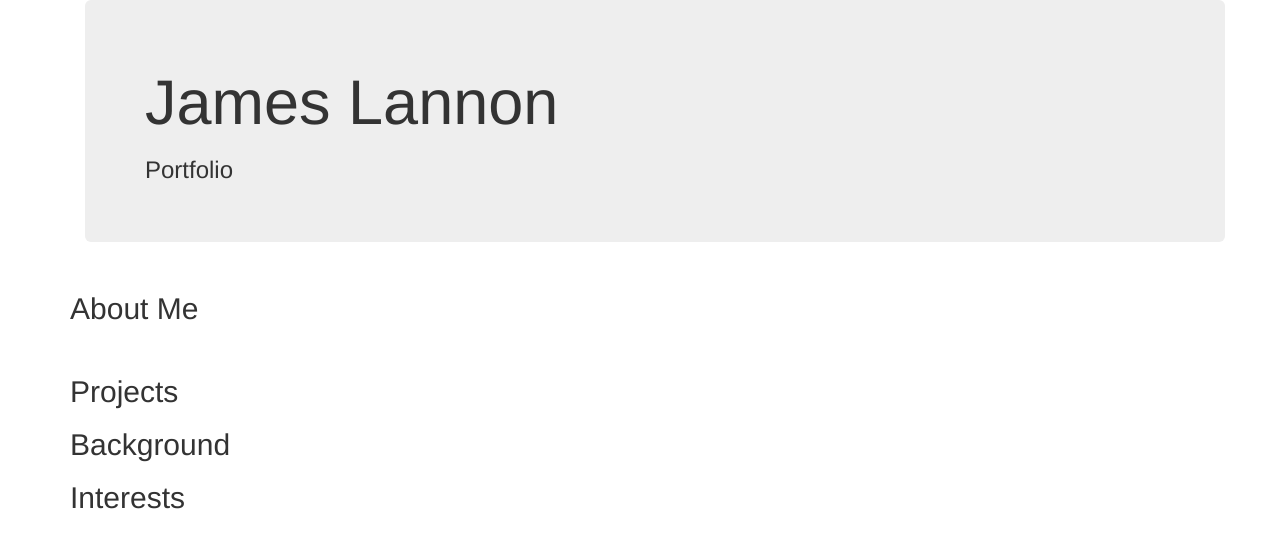
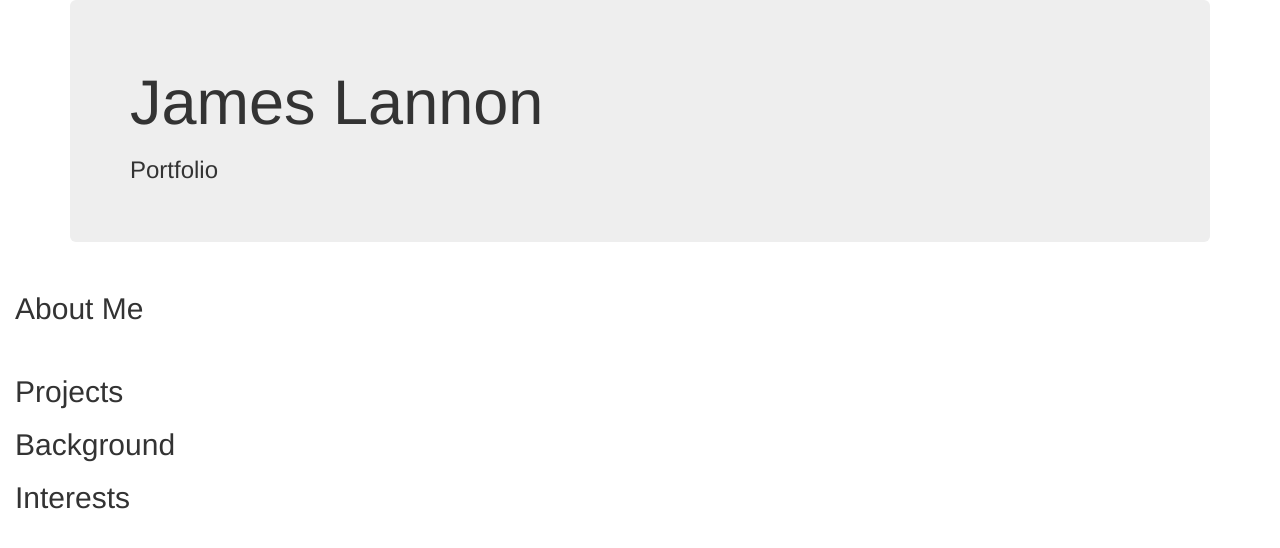
Before and after one commit to Jlannon90/portfolio-landing-page, a plain HTML site: page index.html in a window 1280 px wide. Drawn offline with Linux system fonts and the light colour scheme.

Commit message:
change container for body to container-fluid, add meta viewport to head

```diff
--- a/index.html
+++ b/index.html
@@ -4,8 +4,9 @@
     <link rel="stylesheet" href="css/bootstrap.css" type="text/css" media="all">
     <link rel="stylesheet" href="css/styles.css" type="text/css" media="all">
     <title>James Lannon</title>
+    <meta name="viewport" content="width=device-width, initial-scale=1">
   </head>
-  <div class="container">
+  <div class="container-fluid">
     <body>
       <div class="container">
         <div class="jumbotron">
```
